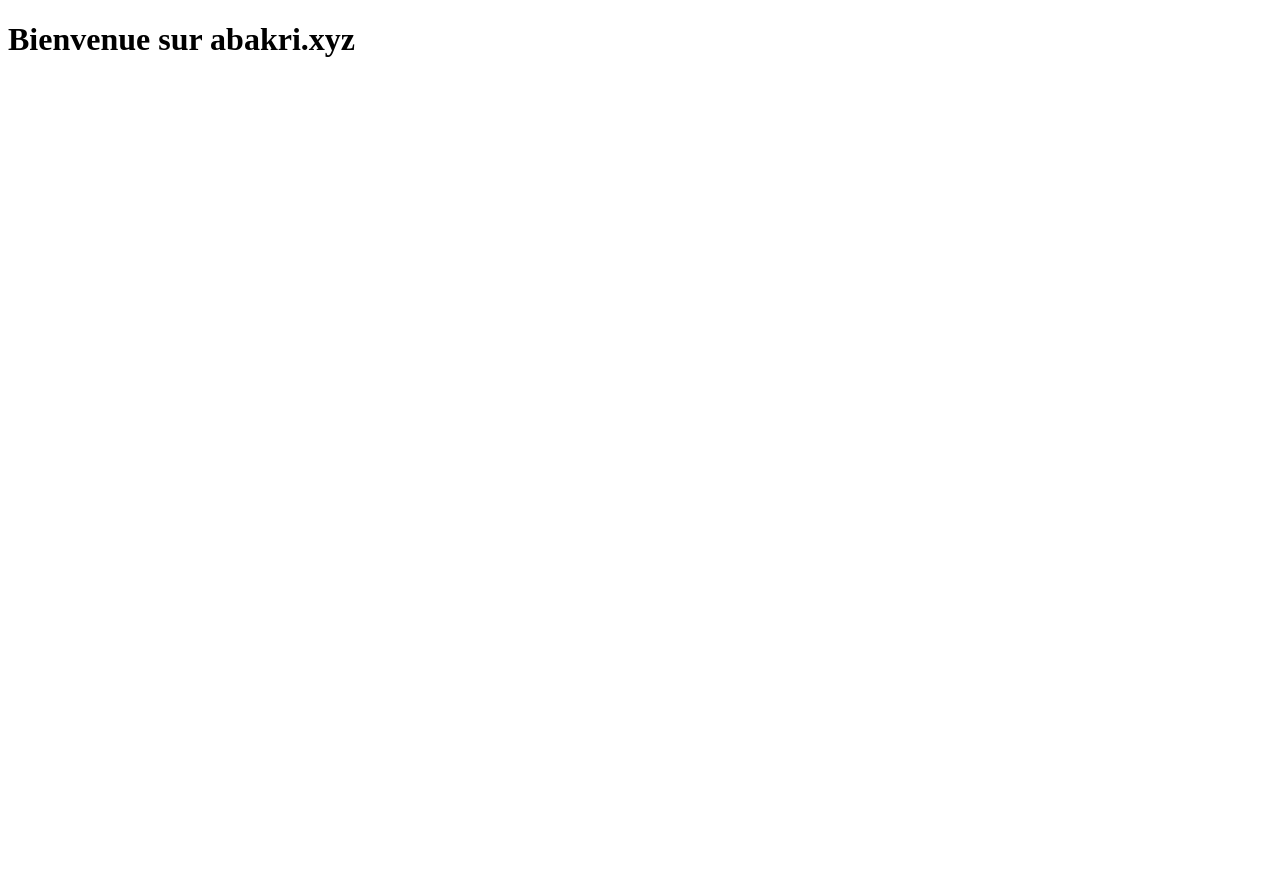
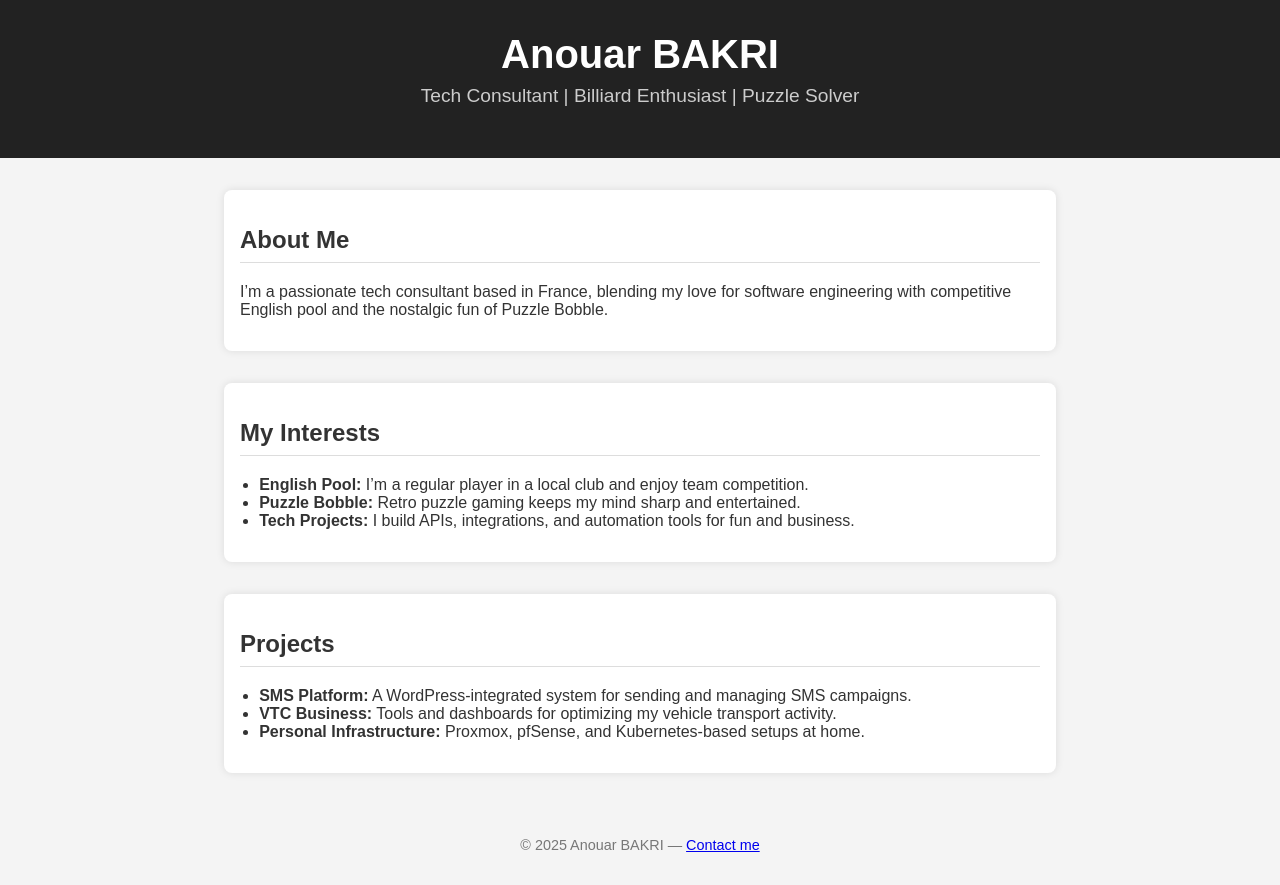
Before and after one commit to anouarattn/anouarattn.github.io, a plain HTML site: page index.html in a window 1280 px wide. Before the commit the page ends 800 px from the top, so only its background shows below. Drawn offline with Linux system fonts and the light colour scheme.

Commit message:
Update index.html

```diff
--- a/index.html
+++ b/index.html
@@ -1,10 +1,86 @@
 <!DOCTYPE html>
-<html>
+<html lang="en">
 <head>
-  <meta charset="UTF-8">
-  <title>Bienvenue</title>
+  <meta charset="UTF-8" />
+  <meta name="viewport" content="width=device-width, initial-scale=1.0"/>
+  <title>Anouar BAKRI | Portfolio</title>
+  <style>
+    body {
+      font-family: Arial, sans-serif;
+      background: #f4f4f4;
+      margin: 0;
+      padding: 0;
+      color: #333;
+    }
+    header {
+      background: #222;
+      color: #fff;
+      padding: 2rem;
+      text-align: center;
+    }
+    h1 {
+      margin: 0;
+      font-size: 2.5rem;
+    }
+    .tagline {
+      font-size: 1.2rem;
+      margin-top: 0.5rem;
+      color: #ccc;
+    }
+    section {
+      max-width: 800px;
+      margin: 2rem auto;
+      padding: 1rem;
+      background: white;
+      border-radius: 8px;
+      box-shadow: 0 0 8px rgba(0,0,0,0.1);
+    }
+    h2 {
+      border-bottom: 1px solid #ddd;
+      padding-bottom: 0.5rem;
+    }
+    ul {
+      padding-left: 1.2rem;
+    }
+    footer {
+      text-align: center;
+      padding: 2rem;
+      font-size: 0.9rem;
+      color: #777;
+    }
+  </style>
 </head>
 <body>
-  <h1>Bienvenue sur abakri.xyz</h1>
+  <header>
+    <h1>Anouar BAKRI</h1>
+    <p class="tagline">Tech Consultant | Billiard Enthusiast | Puzzle Solver</p>
+  </header>
+
+  <section>
+    <h2>About Me</h2>
+    <p>I’m a passionate tech consultant based in France, blending my love for software engineering with competitive English pool and the nostalgic fun of Puzzle Bobble.</p>
+  </section>
+
+  <section>
+    <h2>My Interests</h2>
+    <ul>
+      <li><strong>English Pool:</strong> I’m a regular player in a local club and enjoy team competition.</li>
+      <li><strong>Puzzle Bobble:</strong> Retro puzzle gaming keeps my mind sharp and entertained.</li>
+      <li><strong>Tech Projects:</strong> I build APIs, integrations, and automation tools for fun and business.</li>
+    </ul>
+  </section>
+
+  <section>
+    <h2>Projects</h2>
+    <ul>
+      <li><strong>SMS Platform:</strong> A WordPress-integrated system for sending and managing SMS campaigns.</li>
+      <li><strong>VTC Business:</strong> Tools and dashboards for optimizing my vehicle transport activity.</li>
+      <li><strong>Personal Infrastructure:</strong> Proxmox, pfSense, and Kubernetes-based setups at home.</li>
+    </ul>
+  </section>
+
+  <footer>
+    &copy; 2025 Anouar BAKRI — <a href="mailto:bakri.anouar@gmail.com">Contact me</a>
+  </footer>
 </body>
 </html>
```
